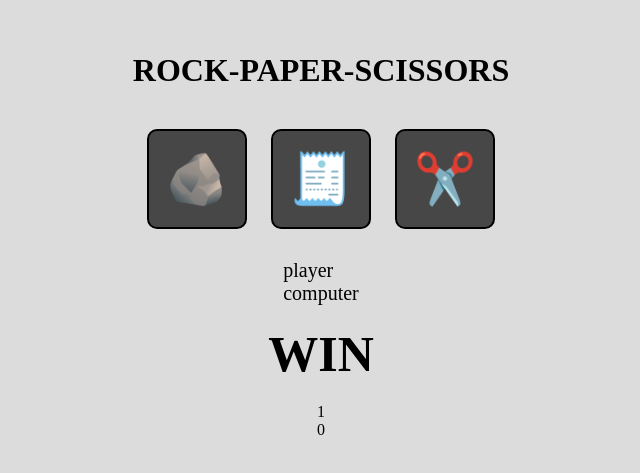
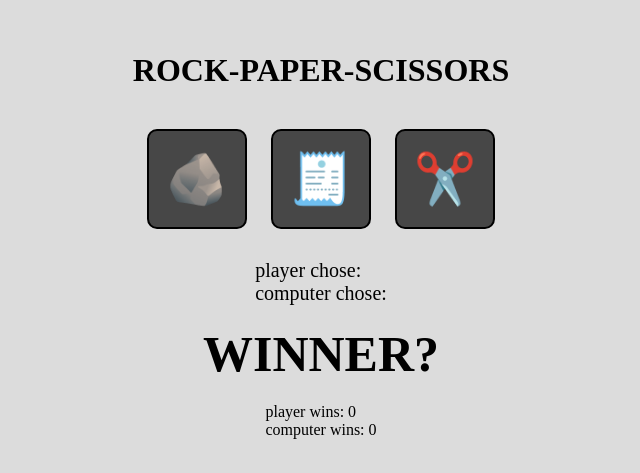
Before and after one commit to Craig-Rosario/JS_projects, a plain HTML site: page 8.RPS/index.html in a window 1280 px wide. Shown: the part 175-648 px from the top of the page, without its empty margins (319-959 px from the left). Drawn offline with Linux system fonts and the light colour scheme.

Commit message:
html and js added

```diff
--- a/8.RPS/index.html
+++ b/8.RPS/index.html
@@ -14,13 +14,13 @@
         <button id="scissors" class="option">✂️</button>
     </div>
     <div id="result">
-        <p id="player">player</p>
-        <p id="computer">computer</p>
+        <p id="player">player chose: </p>
+        <p id="computer">computer chose:</p>
     </div>
-    <h2 id="sub_hero">WIN</h2>
+    <h2 id="sub_hero">WINNER?</h2>
     <div  id="score">
-        <p id="player_score">1</p>
-        <p id="computer_score">0</p>
+        <p id="player_score">player wins: 0</p>
+        <p id="computer_score">computer wins: 0</p>
     </div>
     <script src="script.js"></script>
 </body>
```
